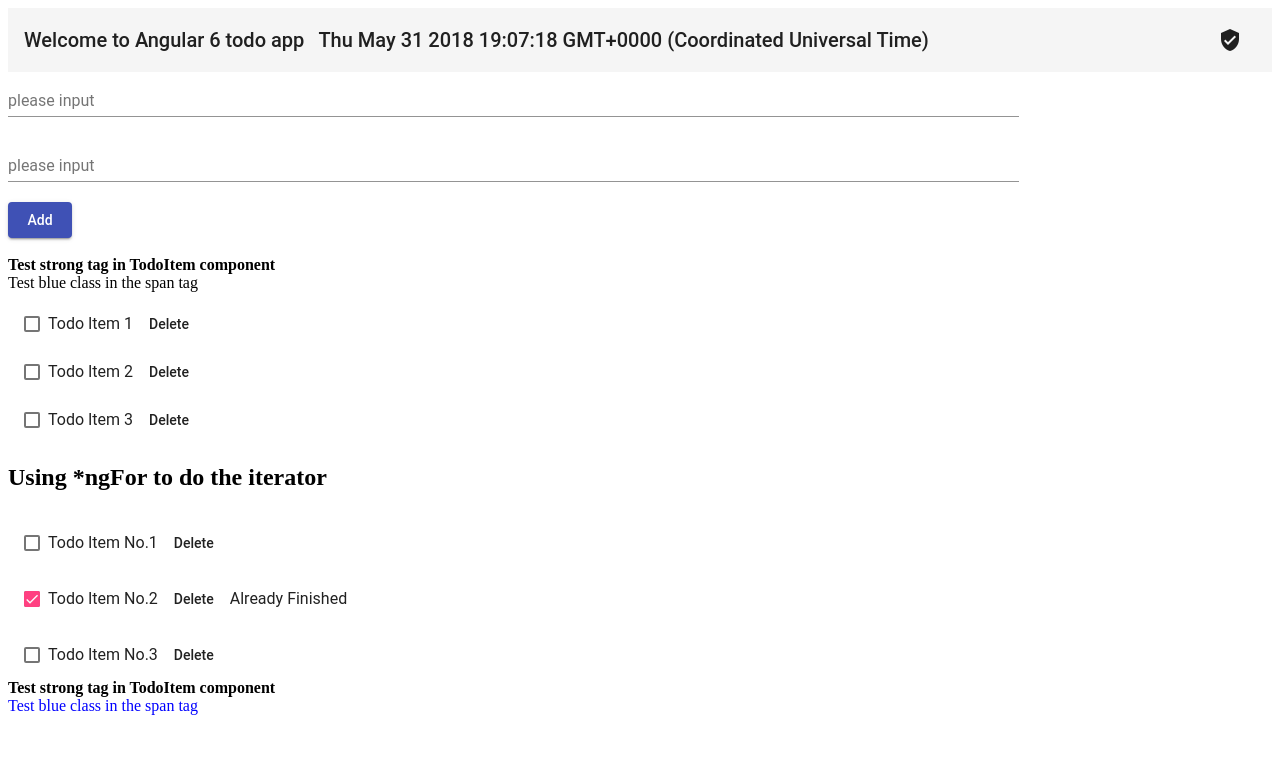
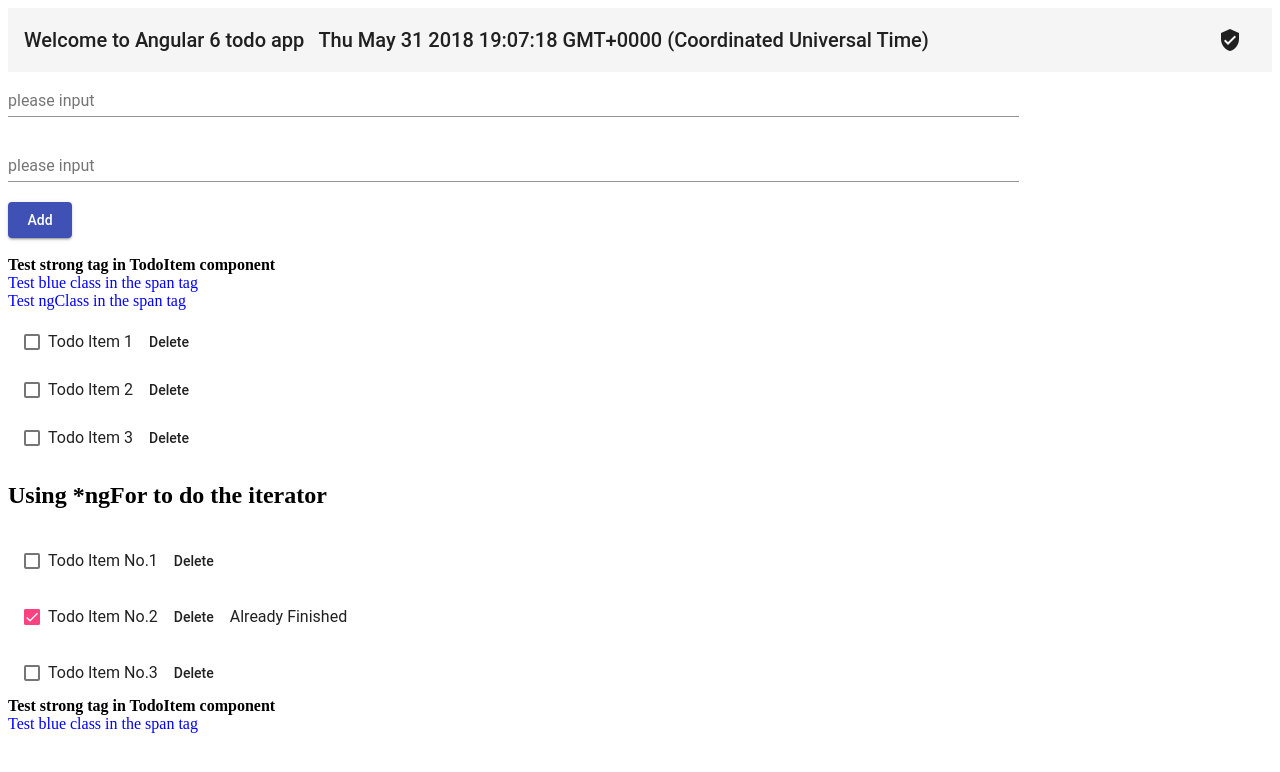
Before and after one commit to sawyerbutton/Angular6_ReLearning, an Angular app: page / in a window 1280 px wide. Shown: the top 772 px of the page. Built offline with nearby package versions, Linux system fonts and the light colour scheme.

Commit message:
added style control: ngClass into

```diff
--- a/src/app/add-form/add-form.component.css
+++ b/src/app/add-form/add-form.component.css
@@ -4,3 +4,7 @@
 .input{
   width:80%;
 }
+
+.blue{
+  color:blue;
+}
--- a/src/app/add-form/add-form.component.html
+++ b/src/app/add-form/add-form.component.html
@@ -21,4 +21,7 @@
   <strong>Test strong tag in TodoItem component</strong>
   <br>
   <span class="blue">Test blue class in the span tag</span>
+  <br>
+  <!--use ngClass to import style which is quiet same as using class in this way-->
+  <span [ngClass]="getBlueClass()">Test ngClass in the span tag</span>
 </div>
--- a/src/app/add-form/add-form.component.ts
+++ b/src/app/add-form/add-form.component.ts
@@ -28,4 +28,7 @@ export class AddFormComponent implements OnInit {
   public changeTodoText($event: KeyboardEvent) {
     this.todoText = ($event.target as HTMLInputElement).value;
   }
+  public getBlueClass() {
+    return 'blue';
+  }
 }
--- a/src/app/todo-items/todo-items.component.css
+++ b/src/app/todo-items/todo-items.component.css
@@ -5,3 +5,7 @@
 .blue{
   color: blue;
 }
+
+.done{
+  text-decoration: line-through;
+}
--- a/src/app/todo-items/todo-items.component.html
+++ b/src/app/todo-items/todo-items.component.html
@@ -9,7 +9,9 @@
 <mat-list *ngFor="let item of items">
   <!--item still belongs to items which need to use at least one way binding{{}}-->
   <!--use *ngIf to do the decide the span label will be created or not-->
-  <mat-list-item ><mat-checkbox [checked]="item.done" id="item.id">{{item.value}}</mat-checkbox><a mat-button>Delete</a><span *ngIf="item.done">Already Finished</span></mat-list-item>
+  <!--use json as parameter , the property's name/key is our adding class, property's value is a boolean value to decide whether our style class will be add or not-->
+  <!--example:[ngClass]="{'classA': true, 'classB': false}"-->
+  <mat-list-item ><mat-checkbox [checked]="item.done" id="item.id" [ngClass]="{'done':item.done}">{{item.value}}</mat-checkbox><a mat-button>Delete</a><span *ngIf="item.done">Already Finished</span></mat-list-item>
 </mat-list>
 
 <div>
```
